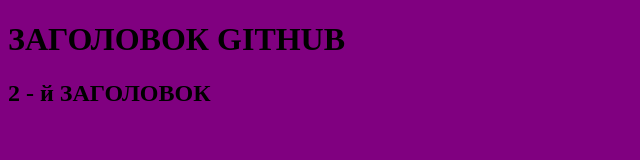
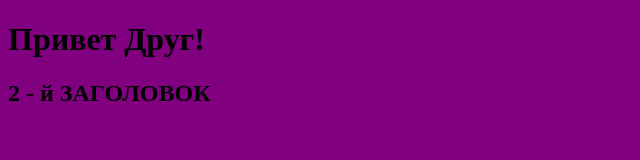
Before and after one commit to VadimT-123/Github-for-start, a plain HTML site: page index.html in a window 1280 px wide. Shown: the whole page, without its empty margins (0-640 px from the left). Drawn offline with Linux system fonts and the light colour scheme.

Commit message:
приветствие

```diff
--- a/index.html
+++ b/index.html
@@ -8,7 +8,7 @@
     <link rel="stylesheet" href="style.css">
 </head>
 <body>
-    <h1>ЗАГОЛОВОК GITHUB</h1>
+    <h1>Привет Друг!</h1>
     <h2>2 - й ЗАГОЛОВОК</h2>
 
 </body>
```
